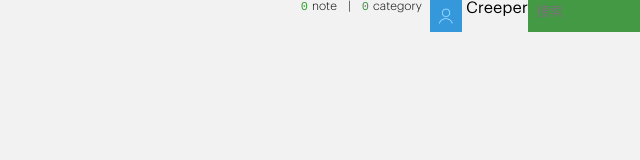
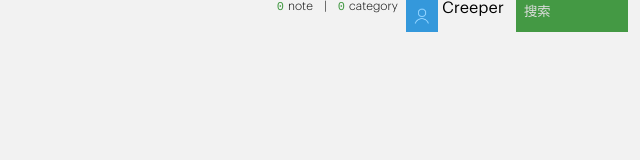
Before and after one commit to PaShanHu/zNote, a website: page index.html in a window 1280 px wide. Shown: the whole page, without its empty margins (640-1280 px from the left). Drawn offline with Linux system fonts and the light colour scheme.

Commit message:
in progress

```diff
--- a/style/main.less
+++ b/style/main.less
@@ -80,6 +80,7 @@ header{
 			}
 			.search{
 				padding: 0 0.4rem;
+				margin: 0 0.6rem;
 				background-color: @green;
 				height: 1.6rem;
 				input{
@@ -90,6 +91,10 @@ header{
 					color: #fff;
 					font-family: '微软雅黑';
 					width: 4.8rem;
+					&::-webkit-input-placeholder {
+					    color: #ddd;
+					    line-height: 1;
+					}
 				}
 			}
 		}
```
Also changed, not shown: style/main.css.
